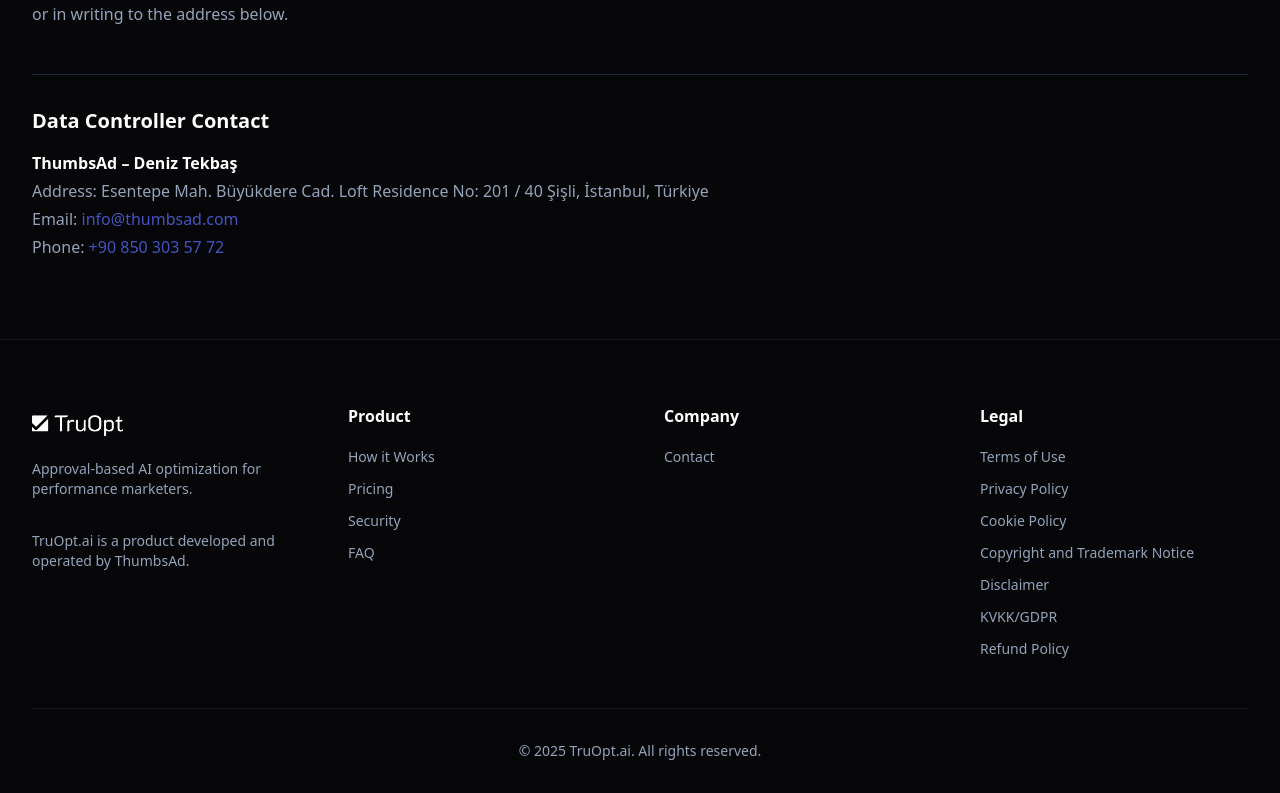
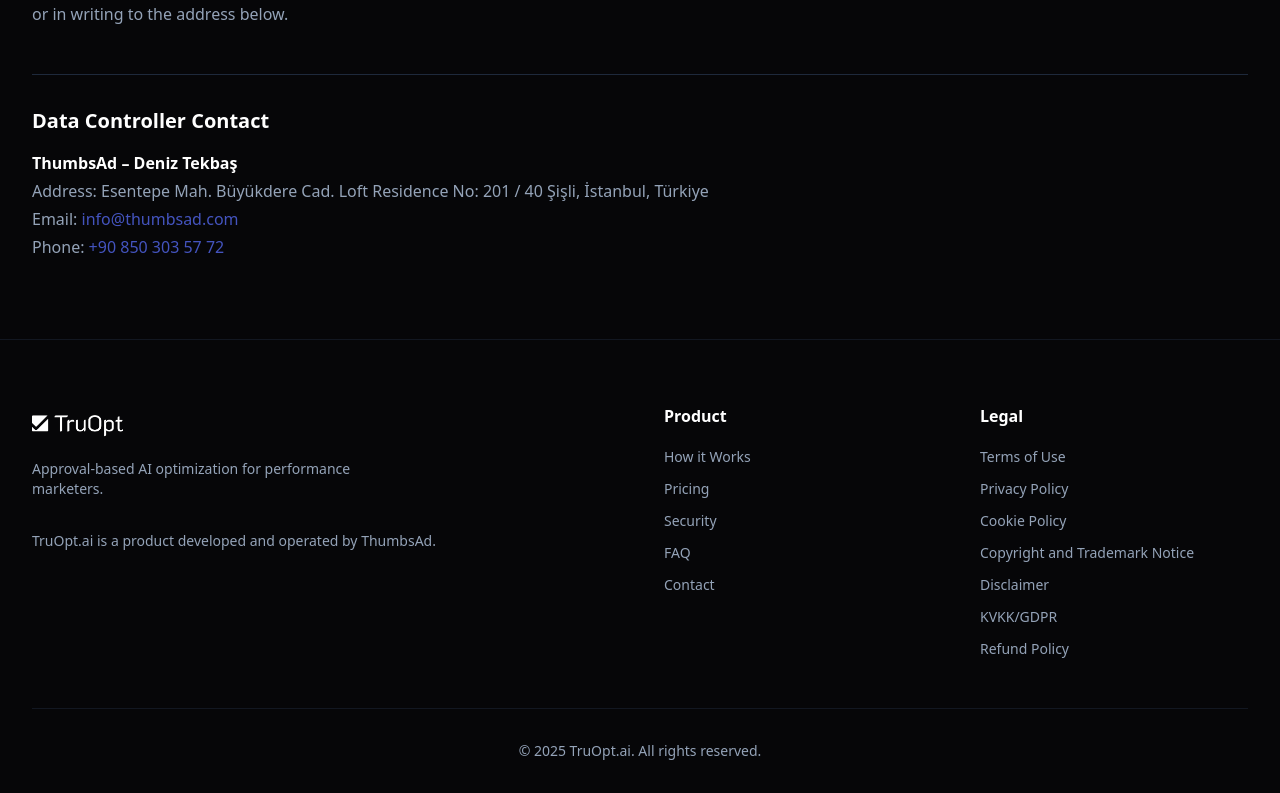
Before and after one commit to tekbasdeniz/truopt-v1-landing, a Next.js app: page /en/kvkk in a window 1280 px wide. Shown: the part 1802-2595 px from the top of the page. Built offline with nearby package versions, Linux system fonts and the light colour scheme.

Commit message:
Update footer.tsx

```diff
--- a/components/layout/footer.tsx
+++ b/components/layout/footer.tsx
@@ -16,12 +16,7 @@ const Footer = () => {
                 { name: "Pricing", href: "/pricing" },
                 { name: t('security'), href: "/#security" },
                 { name: t('faq'), href: "/#faq" },
-            ],
-        },
-        {
-            title: t('company'),
-            links: [
-                { name: t('contact'), href: "/contact" },
+                { name: t('contact'), href: "/contact" }, // İletişim buraya taşındı
             ],
         },
         {
@@ -34,7 +29,6 @@ const Footer = () => {
                 { name: t('disclaimer'), href: "/disclaimer" },
                 { name: t('kvkk'), href: "/kvkk" },
                 { name: t('refund'), href: "/refund-policy" },
-
             ],
         },
     ]
@@ -43,11 +37,12 @@ const Footer = () => {
         <footer className="border-t border-border/50 bg-background pt-16 pb-8">
             <Container>
                 <div className="grid grid-cols-1 md:grid-cols-4 gap-12 mb-12">
-                    <div className="space-y-4">
+                    {/* Boşluğu dengelemek için md:col-span-2 alanını verdik */}
+                    <div className="space-y-4 md:col-span-2">
                         <Link href="/" className="flex items-center space-x-2">
                             <Image src={Logo} alt="TruOpt.ai" width={100} height={100} className="mt-2" />
                         </Link>
-                        <p className="text-sm text-muted-foreground">
+                        <p className="text-sm text-muted-foreground max-w-sm">
                             {t('tagline')}
                         </p>
                         <div className="text-sm text-muted-foreground pt-4">
```
